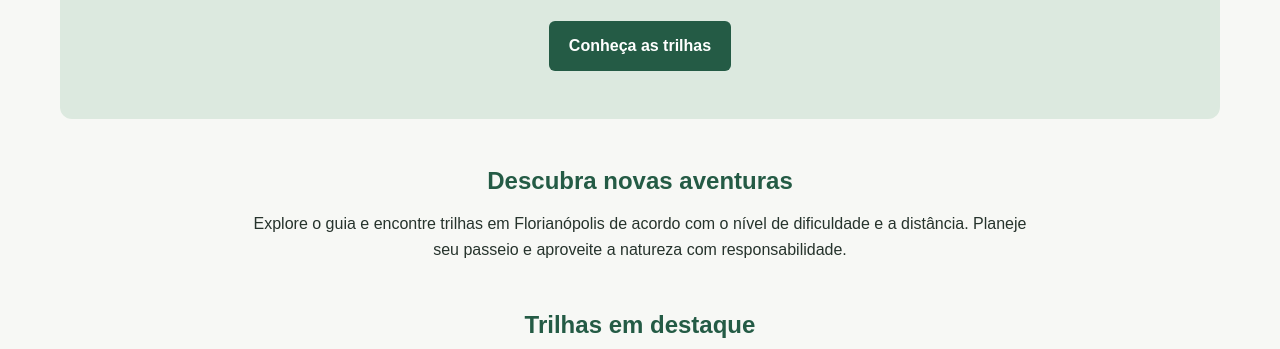
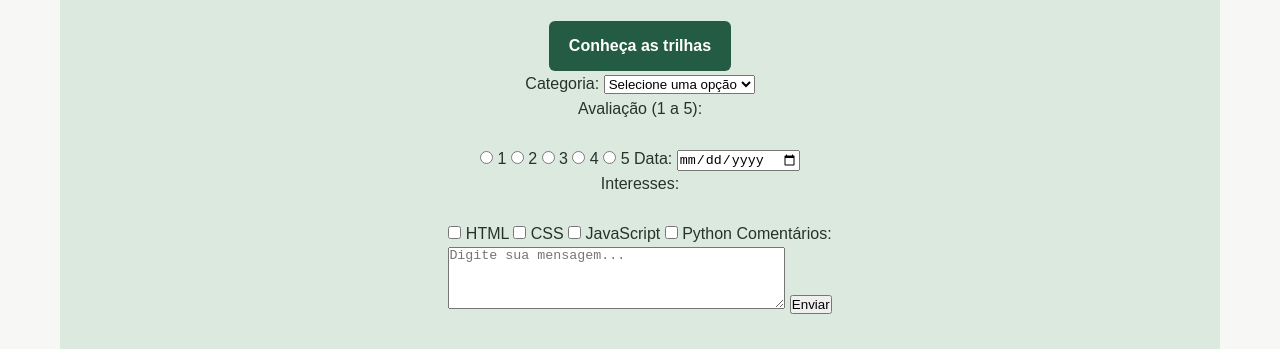
Before and after one commit to lucasdanielecheverria10-sys/wdd131, a plain HTML site: page projeto/planejamentodosite.html in a window 1280 px wide. Shown: the part 451-800 px from the top of the page. Drawn offline with Linux system fonts and the light colour scheme.

Commit message:
correções da auditoria

```diff
--- a/projeto/planejamentodosite.html
+++ b/projeto/planejamentodosite.html
@@ -9,6 +9,7 @@
         content="Conheça as principais trilhas de Florianópolis, descubra seus níveis de dificuldade e confira dicas para fazer caminhadas com segurança.">
     <title>Guia de Trilhas de Florianópolis</title>
     <link rel="stylesheet" href="estilos/planejamentodosite.css">
+    <script src="scripts/planejamentodosite.js" defer></script>
 </head>
 
 <body>
@@ -32,6 +33,57 @@
             <img src="images/trilha.jpg" alt="Paisagem natural de uma trilha em Florianópolis">
             <p>Descubra caminhos, paisagens e experiências ao ar livre na Ilha da Magia.</p>
             <a href="trilhas.html">Conheça as trilhas</a>
+            <form method="get" action="avaliacao.html">
+
+                <label for="categoria">Categoria:</label>
+                <select id="categoria" name="categoria" required>
+                    <option value="" disabled selected>Selecione uma opção</option>
+                    <option value="opcao1">Opção 1</option>
+                    <option value="opcao2">Opção 2</option>
+                </select>
+
+                <p>Avaliação (1 a 5):</p>
+                <input type="radio" id="nota1" name="nota" value="1" required>
+                <label for="nota1">1</label>
+
+                <input type="radio" id="nota2" name="nota" value="2">
+                <label for="nota2">2</label>
+
+                <input type="radio" id="nota3" name="nota" value="3">
+                <label for="nota3">3</label>
+
+                <input type="radio" id="nota4" name="nota" value="4">
+                <label for="nota4">4</label>
+
+                <input type="radio" id="nota5" name="nota" value="5">
+                <label for="nota5">5</label>
+
+
+                <label for="data">Data:</label>
+                <input type="date" id="data" name="data" required>
+
+                <p>Interesses:</p>
+                <input type="checkbox" id="check1" name="interesses" value="html">
+                <label for="check1">HTML</label>
+
+                <input type="checkbox" id="check2" name="interesses" value="css">
+                <label for="check2">CSS</label>
+
+                <input type="checkbox" id="check3" name="interesses" value="js">
+                <label for="check3">JavaScript</label>
+
+                <input type="checkbox" id="check4" name="interesses" value="python">
+                <label for="check4">Python</label>
+
+
+                <label for="comentarios">Comentários:</label><br>
+                <textarea id="comentarios" name="comentarios" rows="4" cols="40"
+                    placeholder="Digite sua mensagem..."></textarea>
+
+
+                <button type="submit">Enviar</button>
+
+            </form>
         </section>
 
         <section aria-labelledby="titulo-apresentacao">
@@ -83,11 +135,8 @@
     </main>
 
     <footer>
-        <p>
-            &copy; Lucas Daniel Gomes Echeverria |
-            Santa Catarina, Brasil.
-        </p>
-
+        <p>&copy;<span id="anoatual"></span> | Lucas Daniel Gomes Echeverria | Santa Catarina</p>
+        <p><span id="ultimaModificacao"></span></p>
     </footer>
 
 
--- /dev/null
+++ b/projeto/scripts/planejamentodosite.js
@@ -0,0 +1,10 @@
+const anoAtualSpan = document.getElementById("anoatual");
+const ultimaModificacaoParagraph =
+    document.getElementById("ultimaModificacao");
+
+const anoAtual = new Date().getFullYear();
+
+anoAtualSpan.textContent = anoAtual;
+// monstar data atual
+ultimaModificacaoParagraph.textContent =
+    `Última modificação: ${document.lastModified}`;
```
